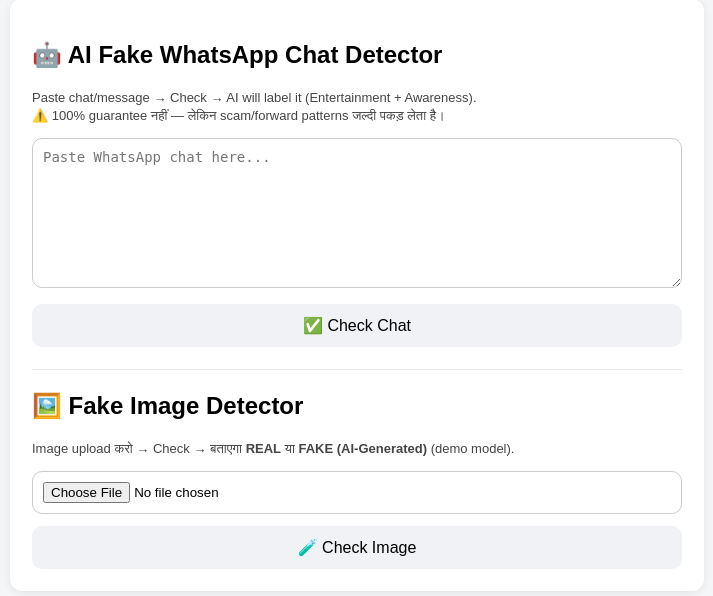
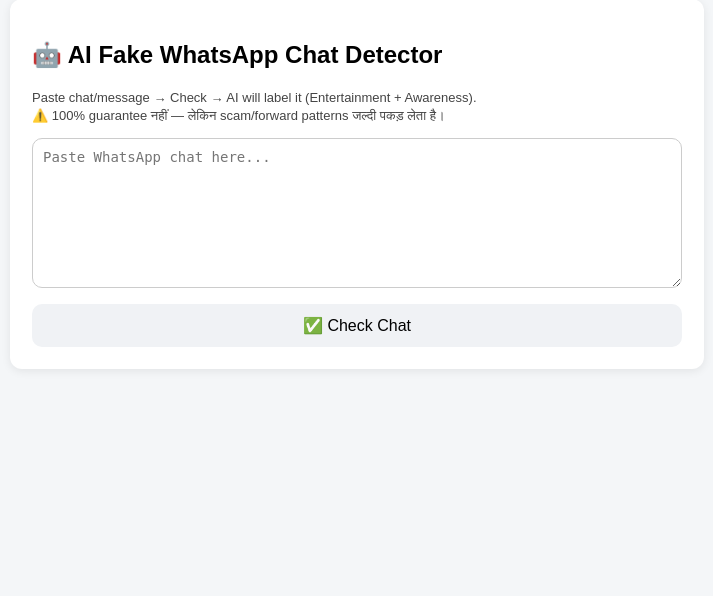
Before and after one commit to Mukesh3597/ai-fake-whatsapp-chat-detector, a Flask app: page / in a window 1280 px wide. Shown: the part 49-645 px from the top of the page, without its empty margins (283-996 px from the left). Run offline with Flask 3, Linux system fonts and the light colour scheme; parts of the project's set-up code (start-up, migrations or seed data) failed here and were passed over.

Commit message:
Final chat-only app for Render

```diff
--- a/app.py
+++ b/app.py
@@ -1,54 +1,31 @@
 import os
 from flask import Flask, render_template, request
-from werkzeug.utils import secure_filename
 import joblib
-
-import numpy as np
-from PIL import Image
-import tensorflow as tf
 
 app = Flask(__name__)
 
 # -----------------------------
-# Paths / Config
+# Load Chat Model (ONCE)
 # -----------------------------
 BASE_DIR = os.path.dirname(os.path.abspath(__file__))
-MODELS_DIR = os.path.join(BASE_DIR, "models")
-UPLOAD_DIR = os.path.join(BASE_DIR, "static", "uploads")
+MODEL_PATH = os.path.join(BASE_DIR, "chat_detector_model.pkl")
 
-os.makedirs(UPLOAD_DIR, exist_ok=True)
-
-ALLOWED_EXTENSIONS = {"png", "jpg", "jpeg", "webp"}
-app.config["MAX_CONTENT_LENGTH"] = 5 * 1024 * 1024  # 5MB limit
+chat_model = joblib.load(MODEL_PATH)
 
 
-def allowed_file(filename: str) -> bool:
-    return "." in filename and filename.rsplit(".", 1)[1].lower() in ALLOWED_EXTENSIONS
-
-
-# -----------------------------
-# Load Models (ONCE)
-# -----------------------------
-chat_model_path = os.path.join(MODELS_DIR, "chat_detector_model.pkl")
-chat_model = joblib.load(chat_model_path)
-
-image_model_path = os.path.join(MODELS_DIR, "ai_image_detector.h5")
-image_model = tf.keras.models.load_model(image_model_path)
-
-IMG_SIZE = (224, 224)
-
-
-# -----------------------------
-# Chat Prediction
-# -----------------------------
 def predict_with_details(text: str):
+    # 1) Prediction
     pred = chat_model.predict([text])[0]
 
+    # 2) Probabilities
     proba = chat_model.predict_proba([text])[0]
     classes = list(chat_model.classes_)
     prob_map = {classes[i]: round(float(proba[i]) * 100, 2) for i in range(len(classes))}
+
+    # 3) Confidence
     confidence = prob_map.get(pred, round(float(proba.max()) * 100, 2))
 
+    # 4) Explanation (simple)
     if pred == "fake":
         explain = "Scam/Threat pattern detected (OTP/KYC/block/click/refund type words)."
     elif pred == "suspicious":
@@ -56,7 +33,7 @@ def predict_with_details(text: str):
     else:
         explain = "Looks like normal human conversation."
 
-    # Top keywords from TF-IDF
+    # 5) Top keywords (TF-IDF)
     keywords = []
     try:
         tfidf = chat_model.named_steps["tfidf"]
@@ -81,55 +58,18 @@ def predict_with_details(text: str):
 
 
 # -----------------------------
-# Image Prediction
-# -----------------------------
-def predict_image(file_path: str):
-    img = Image.open(file_path).convert("RGB")
-    img = img.resize(IMG_SIZE)
-    x = np.array(img, dtype=np.float32) / 255.0
-    x = np.expand_dims(x, axis=0)
-
-    y = image_model.predict(x, verbose=0)
-
-    # sigmoid output (1 value)
-    if len(y.shape) == 2 and y.shape[1] == 1:
-        prob_fake = float(y[0][0])
-        label = "FAKE (AI-Generated)" if prob_fake >= 0.5 else "REAL"
-        confidence = round((prob_fake if prob_fake >= 0.5 else (1 - prob_fake)) * 100, 2)
-        scores = {
-            "real": round((1 - prob_fake) * 100, 2),
-            "fake": round(prob_fake * 100, 2),
-        }
-        return label, confidence, scores
-
-    # softmax output (2 values)
-    probs = y[0].astype(float)
-    idx = int(np.argmax(probs))
-    confidence = round(float(probs[idx]) * 100, 2)
-
-    # Default mapping: [REAL, FAKE]
-    class_names = ["REAL", "FAKE (AI-Generated)"]
-    label = class_names[idx]
-
-    scores = {
-        "real": round(float(probs[0]) * 100, 2),
-        "fake": round(float(probs[1]) * 100, 2),
-    }
-
-    return label, confidence, scores
-
-
-# -----------------------------
 # Routes
 # -----------------------------
 @app.route("/", methods=["GET"])
 def home():
     return render_template(
         "index.html",
-        # chat
-        result=None, confidence=None, keywords=[], prob_map={}, explain=None, chat="",
-        # image
-        img_result=None, img_confidence=None, img_scores=None, img_url=None
+        result=None,
+        confidence=None,
+        keywords=[],
+        prob_map={},
+        explain=None,
+        chat=""
     )
 
 
@@ -146,44 +86,15 @@ def check_chat():
 
     return render_template(
         "index.html",
-        # chat
-        result=result, confidence=confidence, keywords=keywords, prob_map=prob_map, explain=explain, chat=chat_text,
-        # image
-        img_result=None, img_confidence=None, img_scores=None, img_url=None
+        result=result,
+        confidence=confidence,
+        keywords=keywords,
+        prob_map=prob_map,
+        explain=explain,
+        chat=chat_text
     )
 
 
-@app.route("/check-image", methods=["POST"])
-def check_image():
-    file = request.files.get("image")
-
-    if not file or file.filename == "":
-        return render_template(
-            "index.html",
-            result=None, confidence=None, keywords=[], prob_map={}, explain=None, chat="",
-            img_result="No file selected", img_confidence=None, img_scores=None, img_url=None
-        )
-
-    if not allowed_file(file.filename):
-        return render_template(
-            "index.html",
-            result=None, confidence=None, keywords=[], prob_map={}, explain=None, chat="",
-            img_result="Invalid file type (jpg/png/jpeg/webp only)", img_confidence=None, img_scores=None, img_url=None
-        )
-
-    filename = secure_filename(file.filename)
-    save_path = os.path.join(UPLOAD_DIR, filename)
-    file.save(save_path)
-
-    label, conf, scores = predict_image(save_path)
-    img_url = f"/static/uploads/{filename}"
-
-    return render_template(
-        "index.html",
-        result=None, confidence=None, keywords=[], prob_map={}, explain=None, chat="",
-        img_result=label, img_confidence=conf, img_scores=scores, img_url=img_url
-    )
-
-
+# Local run
 if __name__ == "__main__":
-    app.run(host="0.0.0.0", port=5000, debug=False)
+    app.run(host="0.0.0.0", port=5000, debug=True)
--- a/runtime.txt
+++ b/runtime.txt
@@ -1 +1 @@
-python-3.11.9
+python-3.13.5
--- a/templates/index.html
+++ b/templates/index.html
@@ -45,27 +45,6 @@
     }
     .bar { height: 10px; border-radius: 999px; background: #e9edf3; overflow: hidden; }
     .fill { height: 100%; width: 0%; background: #9aa7b4; }
-
-    hr { border: none; border-top: 1px solid #e7e7e7; margin: 22px 0; }
-
-    /* Image section */
-    .row { display:flex; gap:10px; align-items:center; flex-wrap: wrap; }
-    input[type="file"]{
-      width:100%;
-      padding:10px;
-      border:1px solid #ccc;
-      border-radius:10px;
-      box-sizing:border-box;
-      background:#fff;
-    }
-    .imgbox img{
-      max-width: 260px;
-      border-radius: 10px;
-      border: 1px solid #ccc;
-      margin-top: 10px;
-      display:block;
-    }
-    .chip { display:inline-block; padding:6px 10px; border-radius:999px; background:#eef2ff; font-size:13px; }
   </style>
 </head>
 <body>
@@ -77,7 +56,6 @@
     ⚠️ 100% guarantee नहीं — लेकिन scam/forward patterns जल्दी पकड़ लेता है।
   </p>
 
-  <!-- ✅ Chat form: action FIX -->
   <form method="POST" action="/check-chat">
     <textarea name="chat" placeholder="Paste WhatsApp chat here...">{{ chat }}</textarea>
     <button type="submit">✅ Check Chat</button>
@@ -168,78 +146,7 @@
       </div>
     </div>
   {% endif %}
+</div>
 
-  <!-- ========================= -->
-  <!-- ✅ Image Detector Section -->
-  <!-- ========================= -->
-  <hr>
-
-  <h2>🖼️ Fake Image Detector</h2>
-  <p class="small">
-    Image upload करो → Check → बताएगा <b>REAL</b> या <b>FAKE (AI-Generated)</b> (demo model).
-  </p>
-
-  <form method="POST" action="/check-image" enctype="multipart/form-data">
-    <input type="file" name="image" accept="image/*" required>
-    <button type="submit">🧪 Check Image</button>
-  </form>
-
-  {% if img_result %}
-    <div class="result imgbox">
-      <div>
-        <strong>Image Result:</strong>
-
-        {% if "FAKE" in img_result %}
-          <span class="tag" style="background:#ffe8e8;">🤥 {{ img_result }}</span>
-        {% elif "REAL" in img_result %}
-          <span class="tag" style="background:#e8fff0;">😇 {{ img_result }}</span>
-        {% else %}
-          <span class="tag" style="background:#fff6da;">⚠️ {{ img_result }}</span>
-        {% endif %}
-
-        {% if img_confidence %}
-          <span class="tag" style="background:#eaf0ff;">Confidence: {{ img_confidence }}%</span>
-        {% endif %}
-      </div>
-
-      {% if img_url %}
-        <img src="{{ img_url }}" alt="Uploaded image preview">
-      {% endif %}
-
-      {% if img_scores %}
-        <div class="scores">
-          <div><strong>Scores:</strong></div>
-          <div class="small" style="margin-top:6px;">
-            Real: <b>{{ img_scores.real }}</b>% |
-            Fake: <b>{{ img_scores.fake }}</b>%
-          </div>
-
-          <div class="barwrap">
-            <div class="barlabel">
-              <span>Real</span>
-              <span>{{ img_scores.real }}%</span>
-            </div>
-            <div class="bar">
-              <div class="fill" style="width: {{ img_scores.real }}%; background:#38b000;"></div>
-            </div>
-
-            <div class="barlabel">
-              <span>Fake</span>
-              <span>{{ img_scores.fake }}%</span>
-            </div>
-            <div class="bar">
-              <div class="fill" style="width: {{ img_scores.fake }}%; background:#d00000;"></div>
-            </div>
-          </div>
-        </div>
-      {% endif %}
-
-      <div class="small" style="margin-top:12px;">
-        Note: ये demo binary classifier है — perfect guarantee नहीं।
-      </div>
-    </div>
-  {% endif %}
-
-</div>
 </body>
 </html>
```
Also changed, not shown: requirements.txt (+5 -10 lines).
